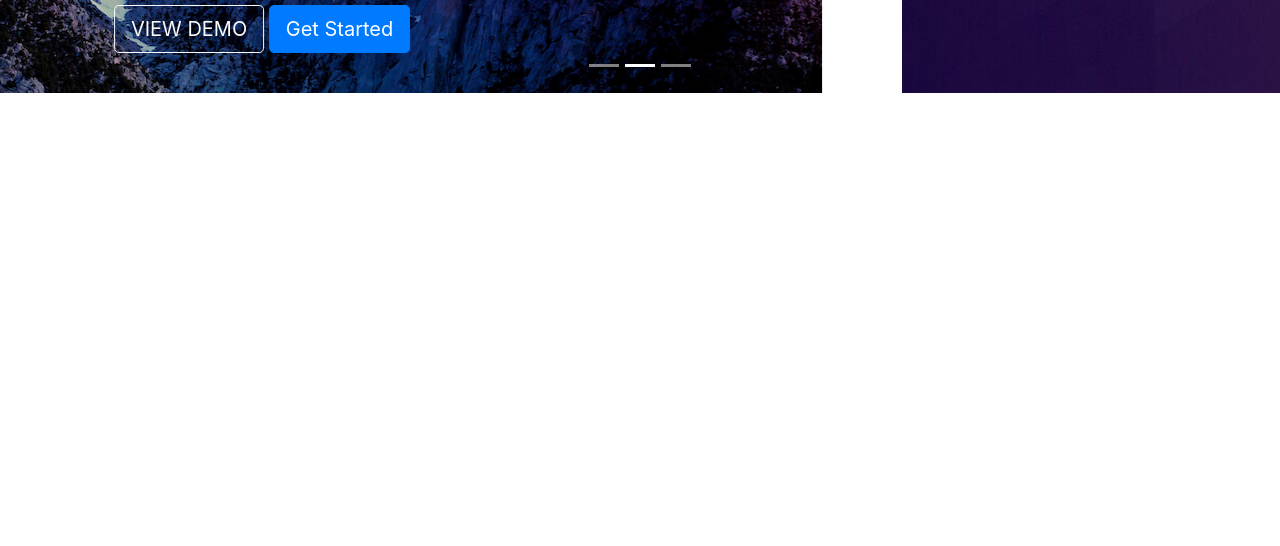
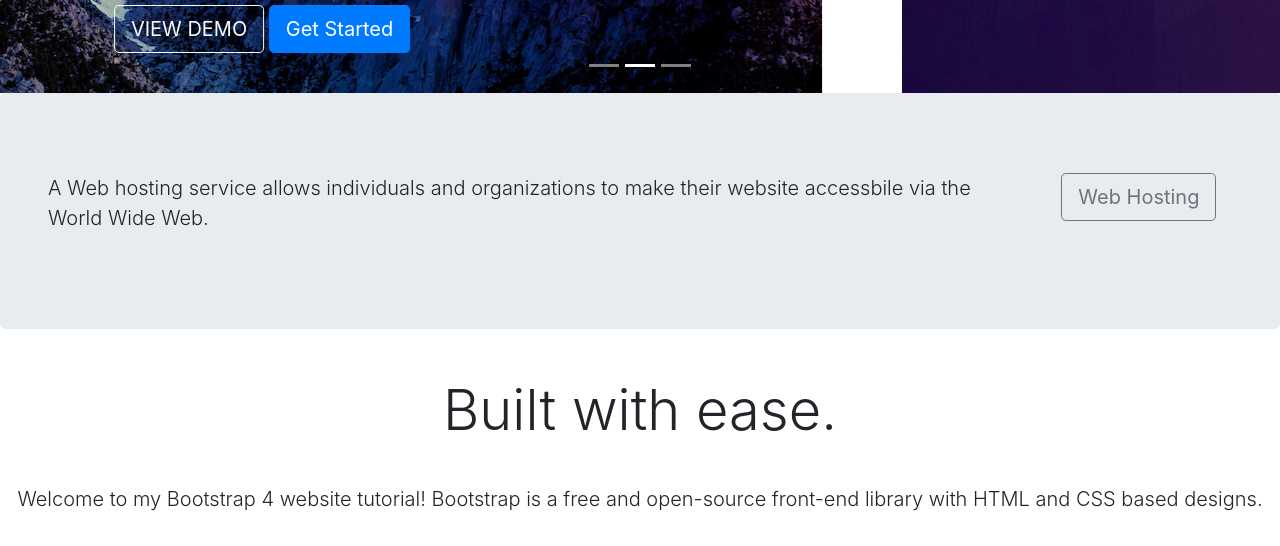
Before and after one commit to jxjwilliam/bootstrap_responsive, a website: page demo/index.html in a window 1280 px wide. Shown: the part 597-1143 px from the top of the page. Before the commit the page ends 800 px from the top, so only its background shows below. Drawn offline with nearby package versions, Linux system fonts and the light colour scheme.

Commit message:
step2: implement Jumbotron and Welcome Section

```diff
--- a/demo/index.html
+++ b/demo/index.html
@@ -71,9 +71,36 @@
 
 
 <!--- Jumbotron -->
-
+<div class="container-fluid">
+    <div class="row jumbotron">
+        <div class="col-xs-12 col-sm-12 col-md-9 col-lg-9 col-xl-10">
+            <p class="lead">
+                A Web hosting service allows individuals and organizations to make their website accessbile via the
+                World Wide
+                Web.</p>
+        </div>
+        <div class="col-xs-12 col-sm-12 col-md-3 col-lg-3 col-xl-2">
+            <a href="#">
+                <button type="button" class="btn btn-outline-secondary btn-lg">Web Hosting</button>
+            </a>
+        </div>
+    </div>
+</div>
 
 <!--- Welcome Section -->
+<div class="container-fluid padding">
+    <div class="row welcome text-center">
+        <div class="col-12">
+            <h1 class="display-4">Built with ease.</h1>
+        </div>
+        <hr>
+        <div class="col-12">
+            <p class="lead">Welcome to my Bootstrap 4 website tutorial! Bootstrap is a free and open-source front-end
+                library with HTML and CSS
+                based designs.</p>
+        </div>
+    </div>
+</div>
 
 
 <!--- Three Column Section -->
```
